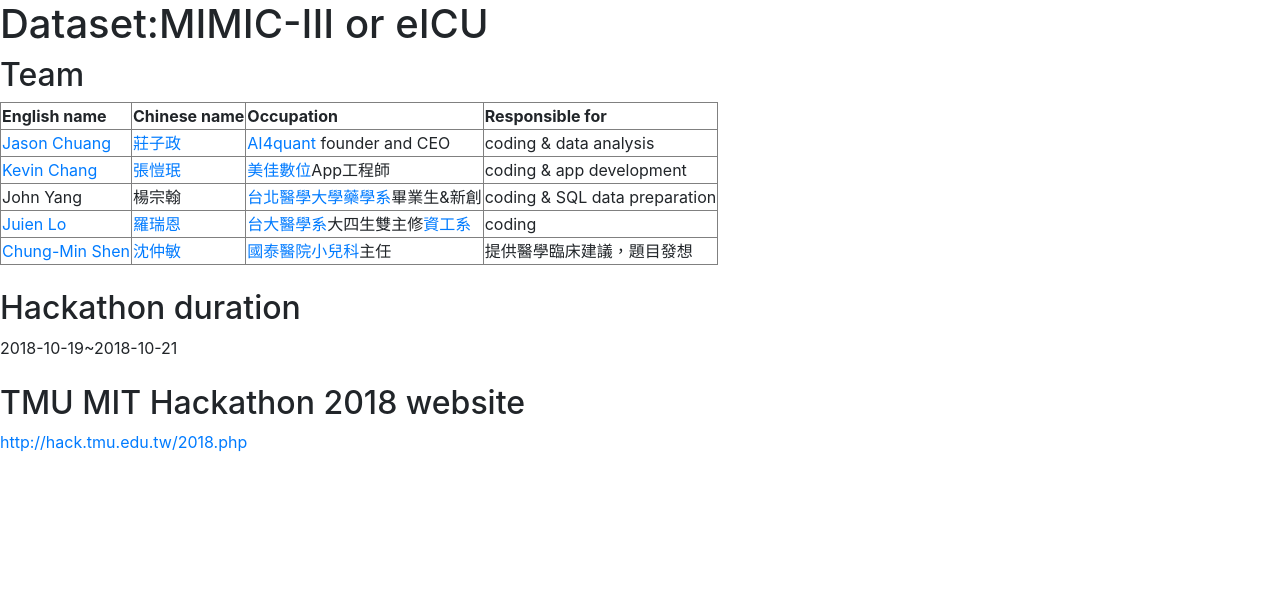
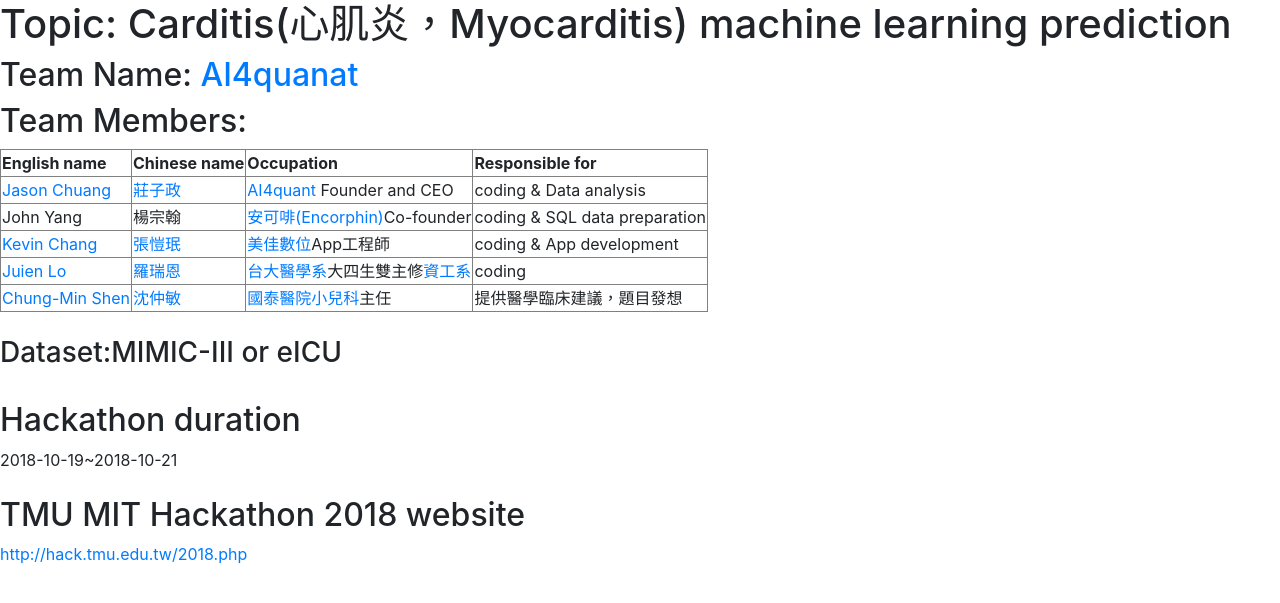
Before and after one commit to chuangtc/tmu_hackathon2018, a PHP site: page / in a window 1280 px wide. Shown: the part 40-643 px from the top of the page. Run offline with PHP 8.4, Linux system fonts and the light colour scheme.

Commit message:
add more in home page

```diff
--- a/index.php
+++ b/index.php
@@ -25,9 +25,12 @@
     <?php
       include_once("navbar.php");
     ?>
-    <h1>Dataset:MIMIC-III or eICU</h1>
 
-    <h2>Team</h2>
+    <h1>Topic: Carditis(心肌炎，Myocarditis) machine learning prediction</a></h1>
+
+    <h2>Team Name: <a href="https://ai4quant.com" target="_blank">AI4quanat</a></h2>
+
+    <h2>Team Members: </h2>
     <table border=1>
       <tr>
         <th>English name</th>
@@ -39,21 +42,22 @@
       <tr>
         <td><a href="https://chuangtc.com" target="_blank">Jason Chuang</a> </td>
         <td><a href="https://chuangtc.com" target="_blank">莊子政 </a></td>
-        <td><a href="https://ai4quant.com" target="_blank">AI4quant</a> founder and CEO</td>
-        <td>coding & data analysis</td>
+        <td><a href="https://ai4quant.com" target="_blank">AI4quant</a> Founder and CEO</td>
+        <td>coding & Data analysis</td>
+      </tr>
+      <tr>
+        <td>John Yang </td>
+        <td>楊宗翰 </td>
+        <td><a href="http://www.encorphin.com/">安可啡(Encorphin)</a>Co-founder</td>
+        <td>coding & SQL data preparation</td>
       </tr>
       <tr>
         <td><a href="https://www.cakeresume.com/chile109" target="_blank">Kevin Chang </a></td>
         <td><a href="https://www.cakeresume.com/chile109" target="_blank">張愷珉 </td>
         <td><a href="http://www.megalive.com.tw/#">美佳數位</a>App工程師</td>
-        <td>coding & app development</td>
+        <td>coding & App development</td>
       </tr>
-      <tr>
-        <td>John Yang </td>
-        <td>楊宗翰 </td>
-        <td><a href="http://pharmschool.tmu.edu.tw/main.php" target="_blank">台北醫學大學藥學系</a>畢業生&新創 </td>
-        <td>coding & SQL data preparation</td>
-      </tr>
+
 
       <tr>
         <td><a href="http://www.epochtimes.com/b5/15/2/25/n4374047.htm" target="_blank">Juien Lo </a></td>
@@ -69,7 +73,9 @@
       </tr>
 
     </table>
-  </div>	<!-- End of Wrap all page content -->
+
+  <br/>
+  <h3>Dataset:MIMIC-III or eICU</h3>
 
   <br/>
   <h2>Hackathon duration</h2>
@@ -82,5 +88,8 @@
   <?php
       include_once("footer.php");
   ?>
+
+  </div>	<!-- End of Wrap all page content -->
+
   </body>
 </html>
```
